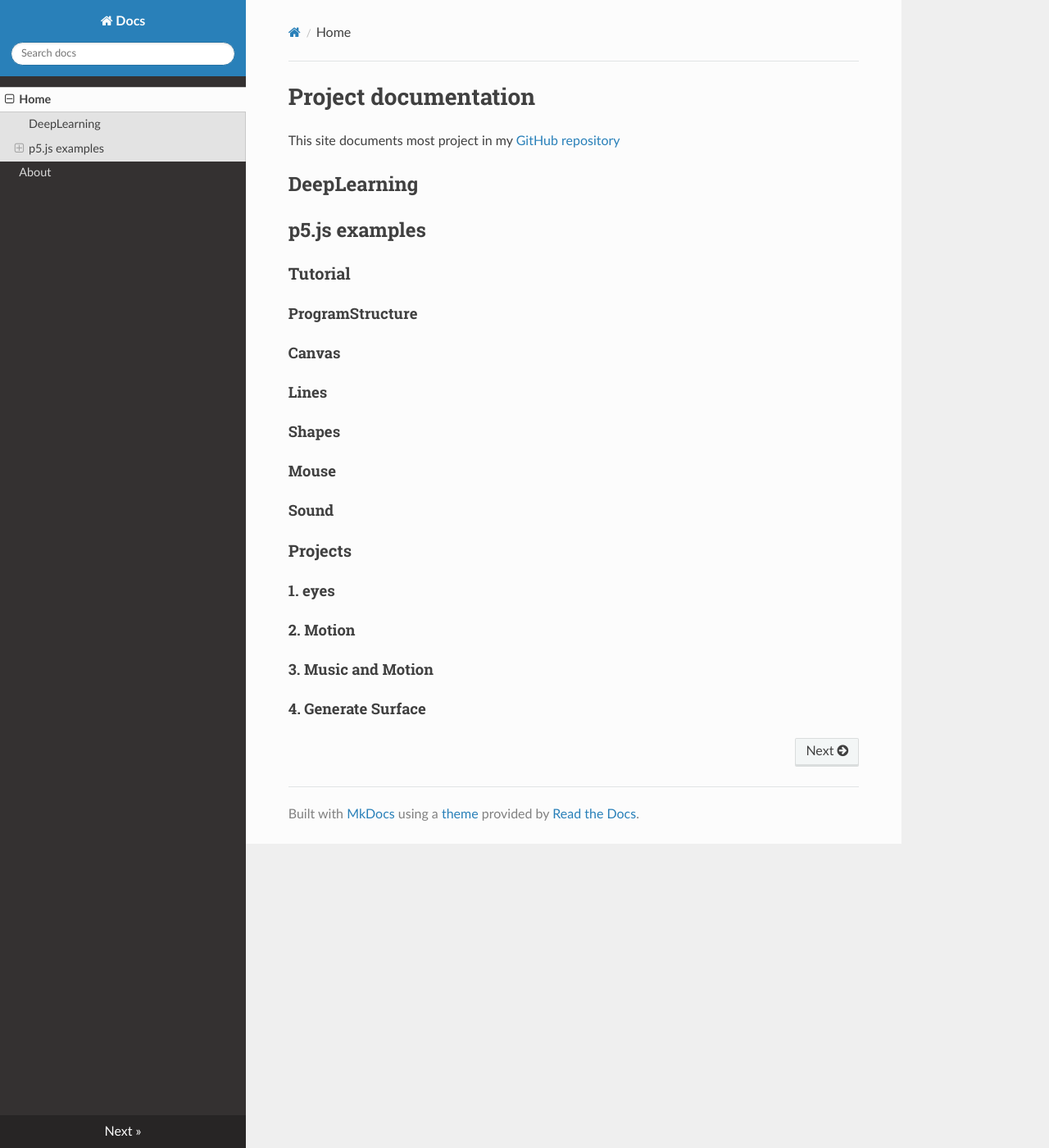
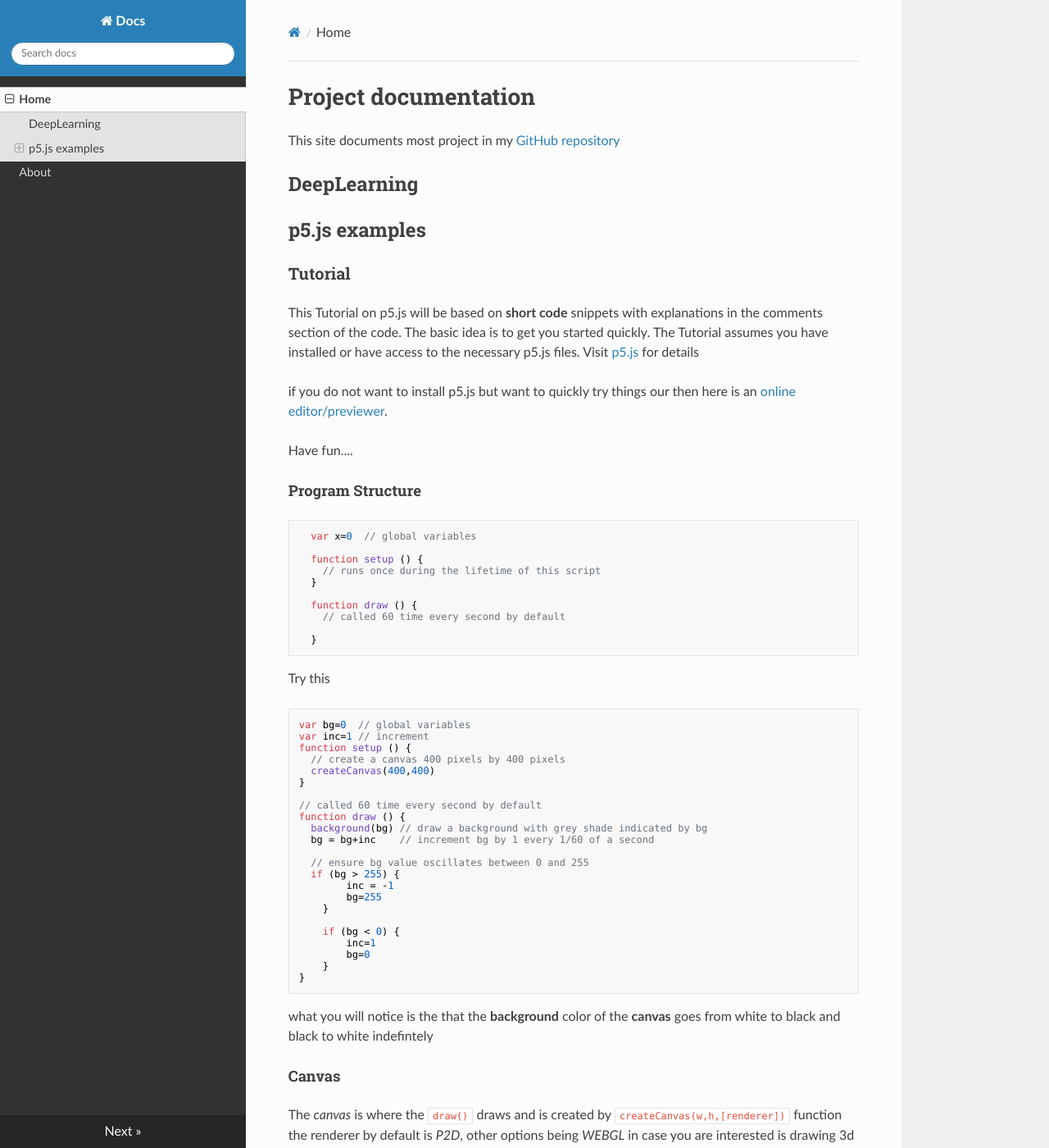
Before and after one commit to ugmurthy/docs, an MkDocs documentation site: the page built from docs/index.md, in a window 1280 px wide and 1400 px high. Shown: the whole window at 82% size. Built offline with MkDocs 1.6.1, drawn with Linux system fonts in a browser that asks for light colours; nearby versions of some CDN libraries; old or Windows-style settings are respelled for this version of MkDocs; some of the changed text lies outside the part shown.

Commit message:
Canvas and line

````diff
--- a/docs/index.md
+++ b/docs/index.md
@@ -8,10 +8,76 @@
 ## p5.js examples
 
 ### Tutorial
+  This Tutorial on p5.js will be based on **short code** snippets with explanations in the comments section of the code.
+  The basic idea is to get you started quickly. The Tutorial assumes you have installed or have access to the necessary p5.js files. Visit [p5.js](https://p5js.org/) for details
 
-#### ProgramStructure
+  if you do not want to install p5.js but want to quickly try things our then here is an [online editor/previewer](http://alpha.editor.p5js.org/).
+
+  Have fun....
+
+#### Program Structure
+```javascript
+  var x=0  // global variables
+
+  function setup () {
+    // runs once during the lifetime of this script
+  }
+
+  function draw () {
+    // called 60 time every second by default
+
+  }
+```
+
+Try this
+
+```javascript
+var bg=0  // global variables
+var inc=1 // increment
+function setup () {
+  // create a canvas 400 pixels by 400 pixels
+  createCanvas(400,400)
+}
+
+// called 60 time every second by default
+function draw () {
+  background(bg) // draw a background with grey shade indicated by bg
+  bg = bg+inc    // increment bg by 1 every 1/60 of a second
+
+  // ensure bg value oscillates between 0 and 255
+  if (bg > 255) {
+		inc = -1
+		bg=255
+	}
+
+	if (bg < 0) {
+		inc=1
+		bg=0
+	}
+}
+```
+what you will notice is the that the **background** color of the **canvas** goes from white to black and black to white indefintely
+
 #### Canvas
+
+The *canvas* is where the `draw()` draws and is created by `createCanvas(w,h,[renderer])` function the renderer by default is *P2D*, other options being *WEBGL* in case you are interested is drawing 3d shapes. Read more about the [WEBGL here]( https://github.com/processing/p5.js/wiki/Getting-started-with-WebGL-in-p5)
+
+Top left corner in the Canvas is `(0,0)` x-Axis runs from 0 on the left to positive numbers on the right, whereas the y-Axis starts with 0 on the top with positive numbers along y-Axis going down.
+
+**need a small diagram here**
+
 #### Lines
+
+Lets draw a line connecting two points `(a,b)` and `(c,d)` - `line(a,b,c,d)`
+```javascript
+function setup() {
+  createCanvas(400,400)
+}
+
+function draw() {
+  line(10,10,100,150)
+}
+```
 #### Shapes
 #### Mouse
 #### Sound
````
